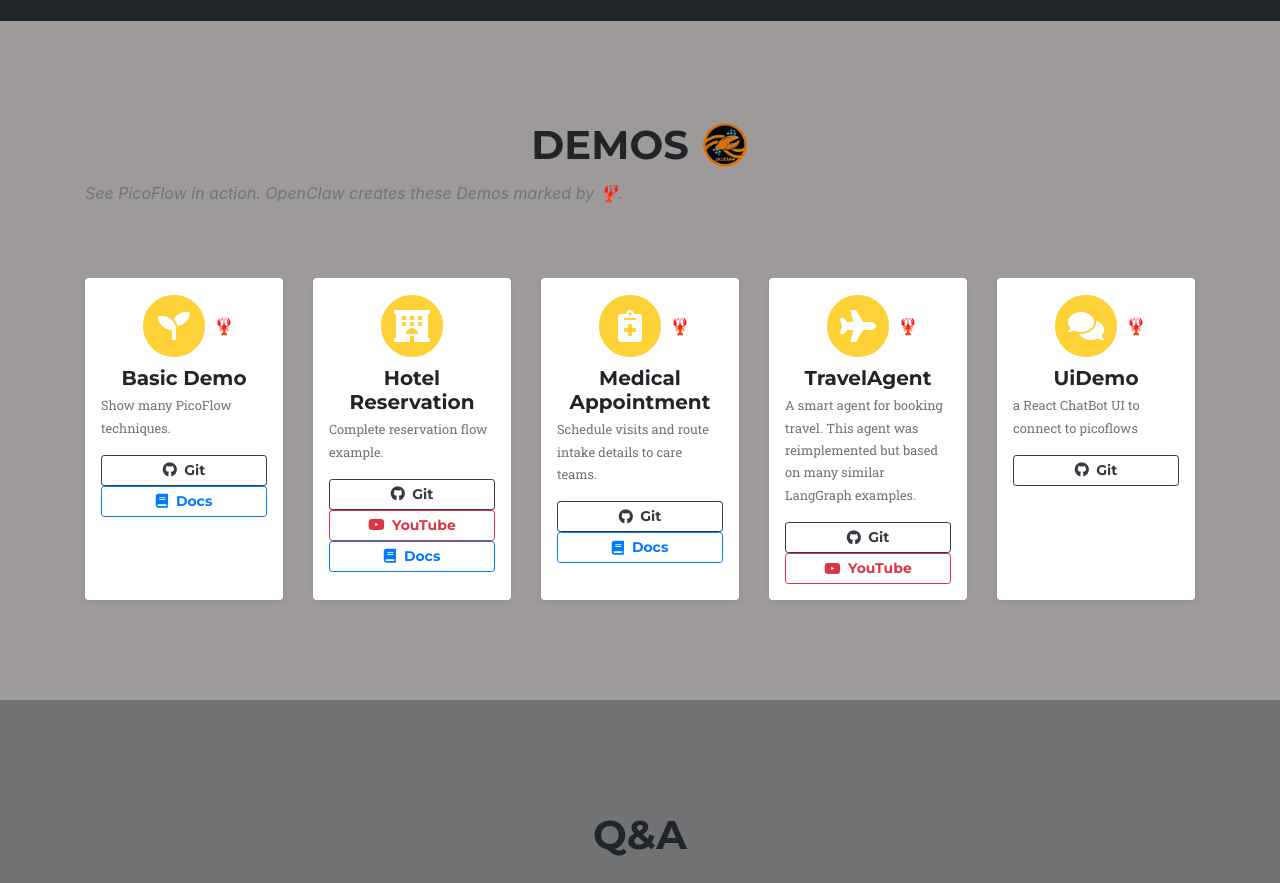
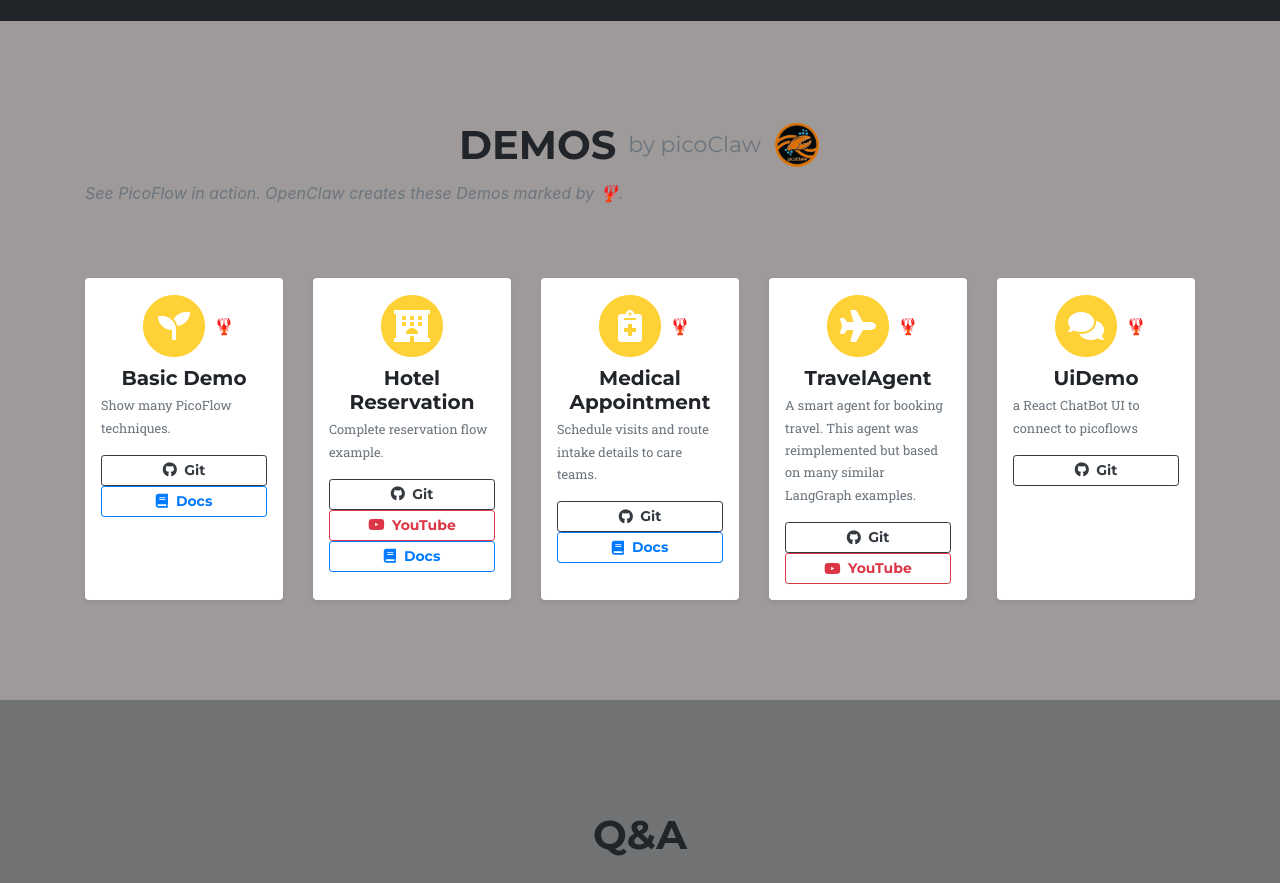
Before and after one commit to picoflow1/pico-web, an Eleventy site: page index.md in a window 1280 px wide. Shown: the part 1660-2543 px from the top of the page. Built offline with nearby package versions, Linux system fonts and the light colour scheme; Eleventy itself is replaced by a stand-in of ours; files that its build step writes are made by us from their sources; a web font is replaced by a local one.

Commit message:
picoClaw

```diff
--- a/_includes/demos.html
+++ b/_includes/demos.html
@@ -6,6 +6,7 @@
       <div class="col-lg-12 text-center">
         <h2 class="section-heading text-uppercase demo-title">
           <span>{{ site.data.sitetext[site.locale].demos.title | default: "Demos" }}</span>
+          <small class="demo-by text-muted">by picoClaw</small>
           <img src="{{ 'assets/img/picoclaw.png' | relative_url }}" class="demo-title-logo" alt="PicoFlow claw logo" />
         </h2>
         {% if site.data.sitetext[site.locale].demos.text %}
@@ -54,6 +55,7 @@
       <div class="col-lg-12 text-center">
         <h2 class="section-heading text-uppercase demo-title">
           <span>{{ site.data.sitetext.demos.title | default: "Demos" }}</span>
+          <small class="demo-by text-muted">by picoClaw</small>
           <img src="{{ 'assets/img/picoclaw.png' | relative_url }}" class="demo-title-logo" alt="PicoFlow claw logo" />
         </h2>
         {% if site.data.sitetext.demos.text %}
--- a/assets/css/agency.css
+++ b/assets/css/agency.css
@@ -42,6 +42,13 @@ h6 {
   justify-content: center;
   gap: 12px;
   flex-wrap: wrap;
+}
+.demo-title .demo-by {
+  font-size: 0.55em;
+  text-transform: none !important;
+  letter-spacing: 0;
+  font-weight: 500;
+  line-height: 1;
 }
 .demo-title-logo {
   height: 48px;
```
Also changed, not shown: 2 other files.
